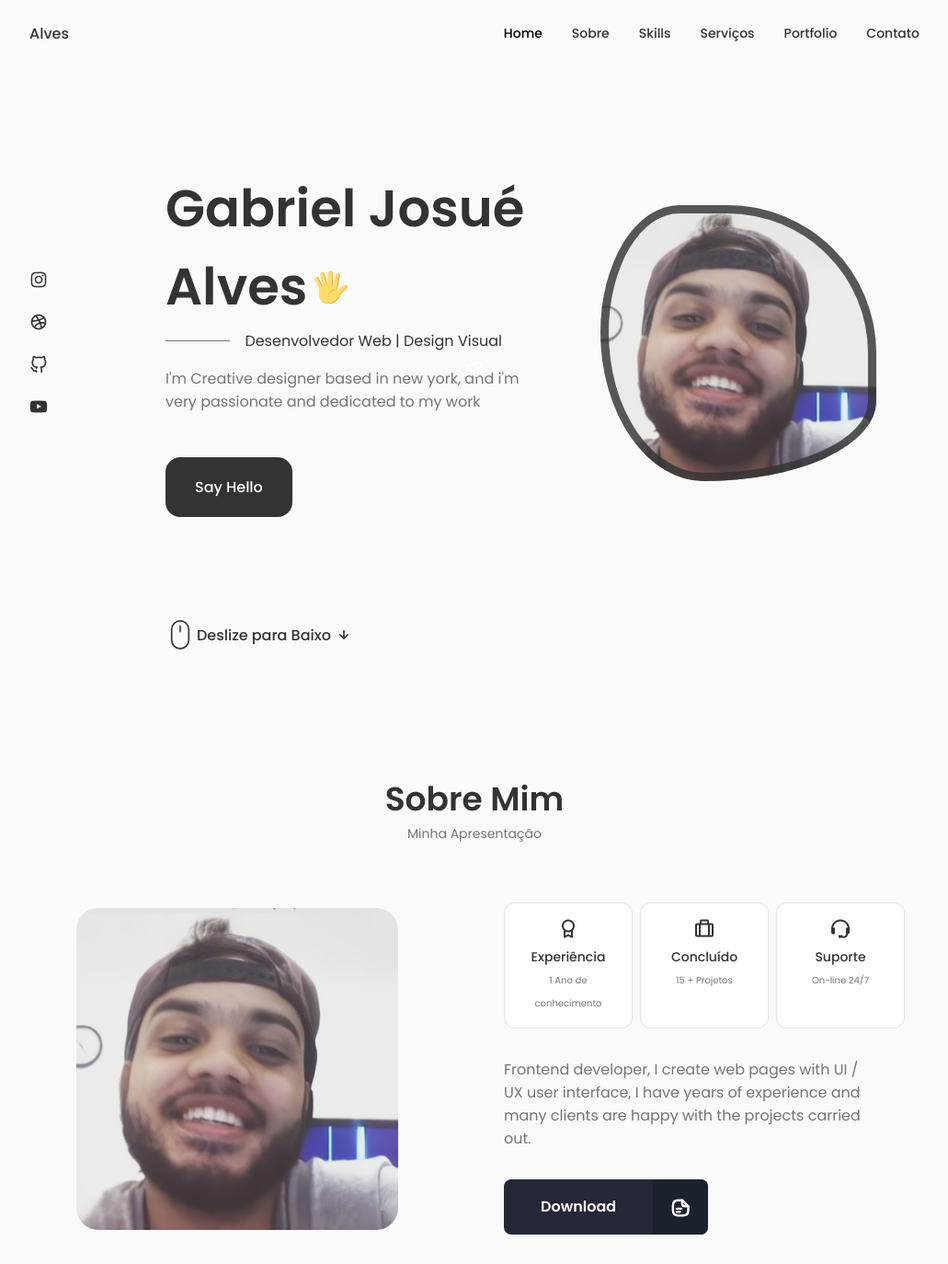
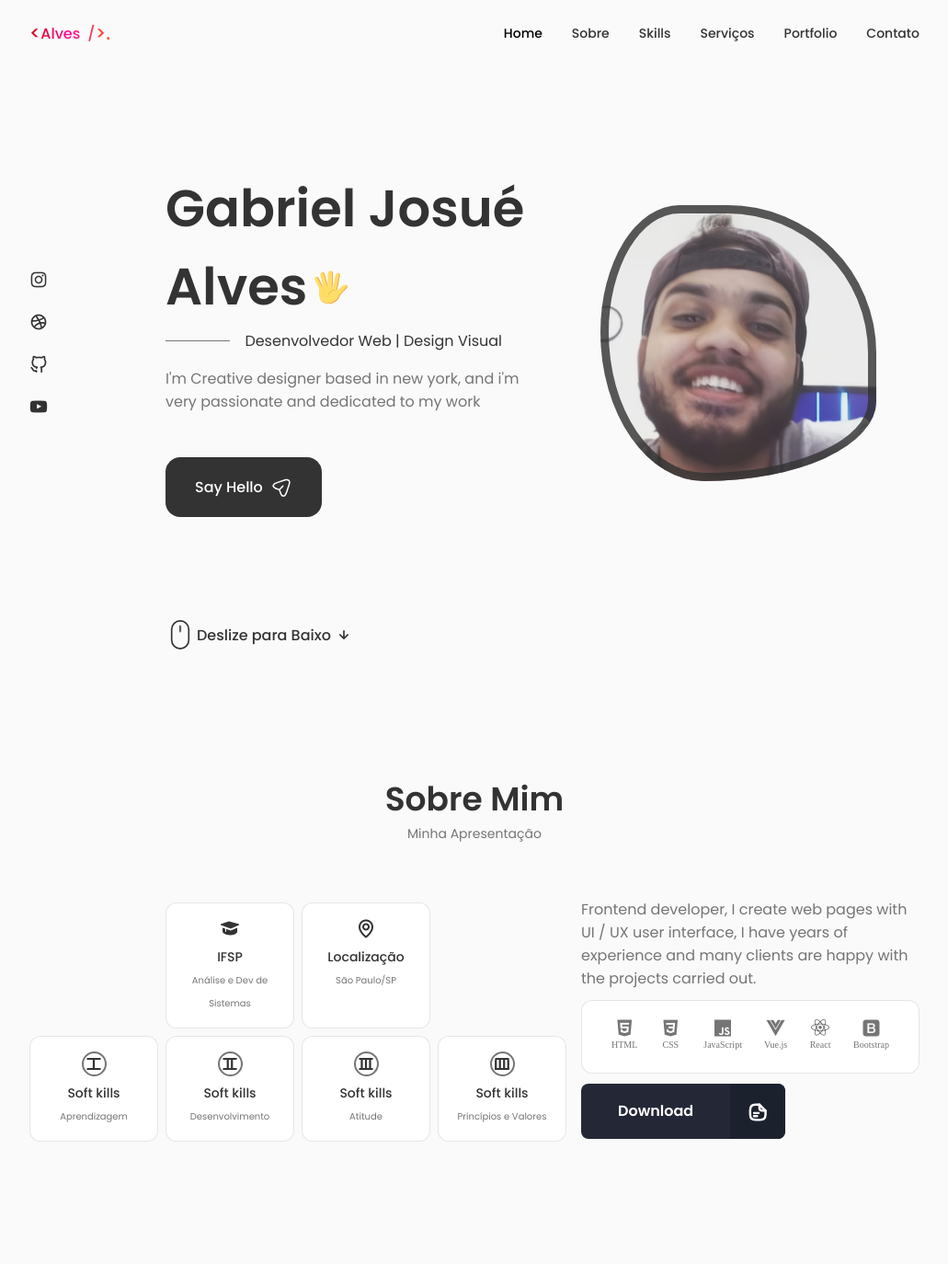
Before and after one commit to GabrielAlvesGit/Portfolio-Profissional-em-React-GabrielJosue, a React (Create React App) app: page / in a window 1280 px wide. Shown: the whole page at 92% size, without its empty margins (124-1155 px from the left). After the commit the page ends 1305 px from the top, so only its background shows below. Built offline with nearby package versions, Linux system fonts and the light colour scheme.

Commit message:
Create Sobre mim

```diff
--- a/src/components/about/Informacoes.jsx
+++ b/src/components/about/Informacoes.jsx
@@ -4,21 +4,42 @@ const Informacoes = () => {
   return (
     <div className="sobre__informacoes grid">
       <div className="sobre__box">
-        <i class='bx bx-award sobre__icon'></i>
-        <h3 className="sobre__title">Experiência</h3>
-        <span className="sobre__subtitle">1 Ano de conhecimento</span>
+        <i class='bx bxs-graduation sobre__icon'></i>
+        <h3 className="sobre__title">IFSP</h3>
+        <span className="sobre__subtitle" style={{ whiteSpace: 'pre-wrap', hyphens: 'auto', lineHeight: '1.2'  }}>
+          Análise e Dev de Sistemas
+        </span>
       </div>
 
       <div className="sobre__box">
-        <i class='bx bx-briefcase-alt sobre__icon' ></i>
-        <h3 className="sobre__title">Concluído</h3>
-        <span className="sobre__subtitle"> 15 + Projetos</span>
+        <i class='bx bx-map sobre__icon'></i>
+        <h3 className="sobre__title">Localização</h3>
+        <span className="sobre__subtitle">São Paulo/SP</span>
       </div>
 
       <div className="sobre__box">
-        <i class='bx bx-support sobre__icon' ></i>
-        <h3 className="sobre__title">Suporte</h3>
-        <span className="sobre__subtitle">On-line 24/7</span>
+        <span className="sobre__roman-number">I</span>
+        <h3 className="sobre__title">Soft kills</h3>
+        <h3 className="sobre__title"></h3>
+        <span className="sobre__subtitle">Aprendizagem</span>
+      </div>
+
+      <div className="sobre__box">
+        <span className="sobre__roman-number" >II</span>
+        <h3 className="sobre__title">Soft kills</h3>
+        <span className="sobre__subtitle">Desenvolvimento</span>
+      </div>
+
+      <div className="sobre__box">
+        <span className="sobre__roman-number">III</span>
+        <h3 className="sobre__title">Soft kills</h3>
+        <span className="sobre__subtitle">Atitude</span>
+      </div>
+
+      <div className="sobre__box">
+        <span className="sobre__roman-number">IIII</span>
+        <h3 className="sobre__title">Soft kills</h3>
+        <span className="sobre__subtitle">Princípios e Valores</span>
       </div>
     </div>
   )
--- a/src/components/about/Sobre.jsx
+++ b/src/components/about/Sobre.jsx
@@ -11,19 +11,27 @@ const Sobre = () => {
           <span className="section__subtitle">Minha Apresentação</span>
 
           <div className="sobre__container container grid">
-              <img src={Sobreimg} alt="" className="sobre__img" />
+            <Informacoes />
 
               <div className="sobre__data">
-                  <Informacoes />
 
                   <p className="sobre__descricao">Frontend developer, I create web pages with UI / UX user interface, I have years of experience and many clients are happy with the projects carried out.
                   </p>
+
+                  <div className="sobre__skillSetBox">
+                    <i class='bx bxl-html5 sobre__iconskillSetBox html-icon'>HTML</i>
+                    <i class='bx bxl-css3 sobre__iconskillSetBox css-icon'>CSS</i>
+                    <i class='bx bxl-javascript sobre__iconskillSetBox javascript-icon'>JavaScript</i>
+                    <i class='bx bxl-vuejs sobre__iconskillSetBox vuejs-icon'>Vue.js</i>
+                    <i class='bx bxl-react sobre__iconskillSetBox react-icon'>React</i>
+                    <i class='bx bxl-bootstrap sobre__iconskillSetBox bootstrap-icon'>Bootstrap</i>
+                  </div>
 
                   <a download="" href={CV} className="buttonDowanload
                   button--flex"><span class="button-text">Download</span>
                   <div className="icon-container">
                   <svg
-                      class="button__icon"
+                      class="button__iconCv"
                       xmlns="http://www.w3.org/2000/svg"
                       width="24"
                       height="24"
@@ -47,6 +55,7 @@ const Sobre = () => {
                         fill="var(--container-color)"
                       ></path>
                     </svg>
+
                     <div class="loading-background">
                       <i class='bx bx-download'></i>
                       <i class='bx bx-check'></i>
@@ -54,6 +63,7 @@ const Sobre = () => {
 
                   </div>
                   </a>
+
               </div>
           </div>
        </section>
--- a/src/components/about/sobre.css
+++ b/src/components/about/sobre.css
@@ -1,15 +1,17 @@
+/* Conatiner pai */
 .sobre__container {
     grid-template-columns: repeat(2, 1fr);
     align-items: center;
-    column-gap: 4rem;
+    column-gap: 1rem;
 }
 
-/* Imgaem perfil*/
+/* Imgaem perfil
 .sobre__img {
     width: 350px;
     border-radius: 1.5rem;
     justify-self: center;
 }
+*/
 
 /* Informações posicionamentos - Experiência Concluído e Suporte*/
 .sobre__informacoes {
@@ -18,13 +20,115 @@
     margin-bottom: var(--mb-2);
 }
 
-/* boxs de cada Experiência Concluído e Suporte */
+.sobre__informacoes > :nth-child(n + 3) {
+    grid-row: 2;
+    width: 140px;
+}
+
+.sobre__informacoes > :nth-child(1),
+.sobre__informacoes > :nth-child(1) {
+    grid-column: 2 / span 1;
+    width: 140px;
+}
+
+/* boxs de cada Experiência Concluído e Suporte*/
 .sobre__box {
     background-color: var(--container-color);
     border: 1px solid rgb(0, 0, 0, 0.1);
     border-radius: 0.75rem;
     text-align: center;
     padding: 1rem 1.25rem;
+}
+
+/* Roman Number - Container pai Icone Romano - Estilos para o número romano dentro do círculo */
+.sobre__roman-number {
+    position: relative;
+    display: inline-block;
+    width: 27px;
+    height: 27px;
+    border: 2px solid #757575;
+    border-radius: 50%;
+    text-align: center;
+    line-height: 26px;
+    font-size: 16px;
+    font-weight: bold;
+    color: var(--title-color);
+    margin-bottom: 8px;
+}
+/* Roman Number - Icone Romano afeta os dois "-" "-" - Estilos para as linhas dentro do círculo*/
+.sobre__roman-number::after,
+.sobre__roman-number::before {
+    content: "";
+    position: absolute;
+    left: 50%;
+    transform: translateX(-50%);
+    background-color: var(--title-color);
+}
+
+/* Roman Number - Icone Romano "-" after*/
+.sobre__roman-number::after {
+    top: 16px;
+    width: 15px;
+    height: 2px;
+}
+
+/* Roman Number - Icone Romano "-" before*/
+.sobre__roman-number::before {
+    top: 5px;
+    width: 15px;
+    height: 2px;
+}
+
+/* Box de Skill que estão com icones de hard skill perto do sobre mim*/
+.sobre__skillSetBox {
+    display: flex;
+    justify-content: space-around;
+    align-items: center;
+    height: 80px;
+    background-color: var(--container-color);
+    border: 1px solid rgb(0, 0, 0, 0.1);
+    border-radius: 0.75rem;
+    text-align: center;
+    padding: 1rem 1.25rem;
+    margin-bottom: 0.7rem;
+    cursor: pointer;
+}
+/* Cor da letra ao passar o mouse por cima - HTML - Css- JS */
+.sobre__skillSetBox .html-icon:hover {
+    color: #e34c26;
+}
+
+.sobre__skillSetBox .css-icon:hover {
+    color: #1572b6;
+}
+
+.sobre__skillSetBox .javascript-icon:hover {
+    color: #f7df1e;
+}
+
+.sobre__skillSetBox .vuejs-icon:hover {
+    color: #4fc08d;
+}
+
+.sobre__skillSetBox .react-icon:hover {
+    color: #61dafb;
+}
+
+.sobre__skillSetBox .bootstrap-icon:hover {
+    color: #563d7c;
+}
+
+/* Box de Skill **ICONES  Skill Hards*** que estão com icones de hard skill perto do sobre mim*/
+.sobre__iconskillSetBox {
+    display: flex;
+    flex-direction: column;
+    font-size: 1rem;
+    font-size: var(--tiny-font-size);
+    margin-bottom: var(--mb-0-5);
+}
+
+.sobre__iconskillSetBox::before {
+    font-size: 1.5rem; /* Tamanho do ícone */
 }
 
 /* Tamanho e cor dos icones Experiência Concluído e Suporte */
@@ -45,9 +149,14 @@
     font-size: var(--tiny-font-size);
 }
 
+.sobre__data {
+    margin-bottom: var(--mb-2);
+}
+
 .sobre__descricao {
-    padding: 0 4rem 0 0;
-    margin-bottom: var(--mb-2);
+    padding: 0 0.75rem 0 0;
+    margin-bottom: 0.7rem;
+    margin-top: -0.5rem;
 }
 /* ====================== Aquiiiiiii =====================*/
 .icon-container {
@@ -67,6 +176,12 @@
     font-weight: var(--font-medium);
     overflow: hidden;
 }
+/* Preencher o btn Dowanload */
+.buttonDowanload:hover,
+.buttonDowanload:hover .button-text,
+.buttonDowanload:hover .icon-container {
+    background-color: var(--title-color-dark);
+}
 
 /* Cor do texto btn Download */
 .button-text {
@@ -84,7 +199,8 @@
     transition: opacity 0.2s ease;
 }
 
-.button__icon {
+/* Icone do Cv Download*/
+.button__iconCv {
     display: block;
     position: absolute;
     width: 20px;
@@ -157,10 +273,6 @@
         row-gap: 2.5rem;
     }
 
-    .sobre__img {
-        width: 220px;
-    }
-
     .sobre__box {
         padding: 0.75rem 0.5rem;
     }
@@ -185,6 +297,21 @@
     .sobre__informacoes {
         grid-template-columns: repeat(3, 1fr);
     }
+    .sobre__informacoes {
+        grid-template-columns: repeat(2, 1fr); /* 140px */
+    }
+
+    .sobre__informacoes > :nth-child(n + 3) {
+        grid-row: unset;
+        width: 100%; /* 140px */
+    }
+
+    /* Remover a restrição de grid-column */
+    .sobre__informacoes > :nth-child(1),
+    .sobre__informacoes > :nth-child(2) {
+        grid-column: unset;
+        width: 100%;
+    }
 
     .sobre__descricao {
         padding: 0;
--- a/src/components/header/Header.jsx
+++ b/src/components/header/Header.jsx
@@ -9,7 +9,12 @@ const Header = () =>{
         <header className="header">
             <nav className="nav container">
                 <a href="index.html" className="nav__logo">
-                    Alves
+                    <div class="logo-text">
+                      <tspan>&lt;</tspan>
+                      Alves
+                      <tspan>/</tspan>
+                      <tspan>&gt;.</tspan>
+                    </div>
                 </a>
 
                 <div className={Toggle ? "nav__menu show-menu" :
--- a/src/components/header/header.css
+++ b/src/components/header/header.css
@@ -14,6 +14,43 @@
     align-items: center;
     column-gap: 1rem;
 }
+
+/* Container do logo para os "<" "/"  ">" na logo */
+.logo-text {
+    display: flex;
+    align-items: center;
+    background: #cf0c13;
+    background: repeating-linear-gradient(
+        90deg,
+        #cf0c13 0,
+        #ff0a95 50%,
+        #ff5724
+    );
+    -webkit-background-clip: text;
+    -webkit-text-fill-color: transparent;
+}
+
+/* Estilize o segundo elemento  " < " */
+.logo-text tspan:nth-child(1) {
+    font-size: 20px;
+    fill: red;
+}
+
+/* Estilize o segundo elemento  " / " */
+.logo-text tspan:nth-child(2) {
+    margin-left: 0.5rem;
+}
+
+/* Estilize o segundo elemento  " > " */
+.logo-text tspan:nth-child(3) {
+    font-size: 20px;
+}
+/*
+.logo-text tspan:nth-child(1),
+.logo-text tspan:nth-child(2),
+.logo-text tspan:nth-child(3) {
+}
+*/
 
 .nav__logo,
 .nav__toggle {
```
